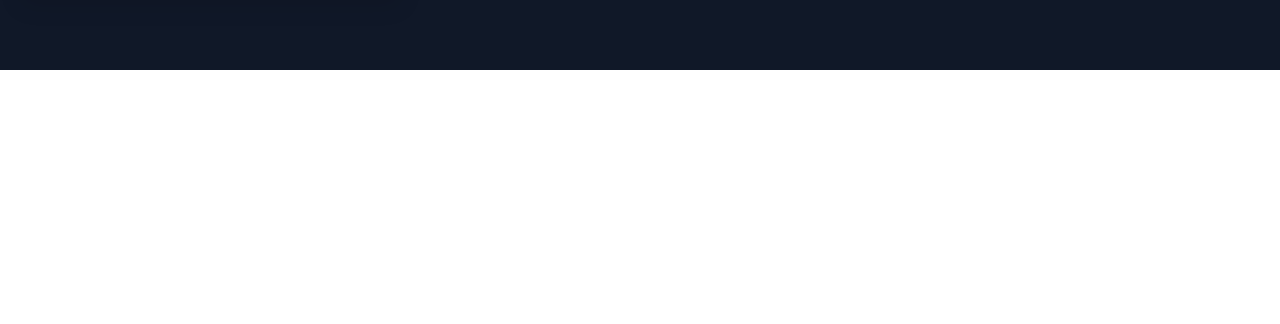
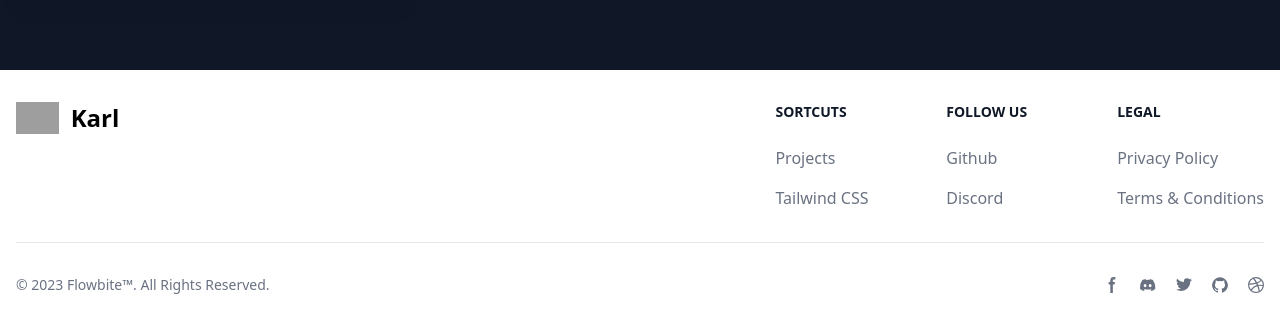
Before and after one commit to Captain-Carl-Larc/july-portifolio, a React (Vite) app: page / in a window 1280 px wide. Shown: the part 3046-3370 px from the top of the page. Before the commit the page ends 3116 px from the top, so only its background shows below. Built offline with nearby package versions, Linux system fonts and the light colour scheme; grey boxes are pictures that could not be loaded.

Commit message:
added footer

```diff
--- a/src/App.tsx
+++ b/src/App.tsx
@@ -4,6 +4,7 @@ import Navbar from "./components/Navbar";
 import About from "./components/about";
 import Skills from "./components/skills";
 import Projects from "./components/projects";
+import Footer from "./components/footer";
 
 function App() {
   return (
@@ -13,6 +14,7 @@ function App() {
       <About />
       <Skills />
       <Projects />
+      <Footer />
     </>
   );
 }
--- /dev/null
+++ b/src/components/footer.tsx
@@ -0,0 +1,191 @@
+function Footer() {
+    return (
+      <>
+        <footer className="bg-white dark:bg-gray-900">
+          <div className="mx-auto p-4 py-6 lg:py-8 w-full max-w-screen-xl">
+            <div className="md:flex md:justify-between">
+              <div className="mb-6 md:mb-0">
+                <a href="#" className="flex items-center">
+                  <img
+                    src="https://flowbite.com/docs/images/logo.svg"
+                    className="me-3 h-8"
+                    alt="FlowBite Logo"
+                  />
+                  <span className="self-center font-semibold dark:text-white text-2xl whitespace-nowrap">
+                    Karl
+                  </span>
+                </a>
+              </div>
+              <div className="gap-8 sm:gap-6 grid grid-cols-2 sm:grid-cols-3">
+                <div>
+                  <h2 className="mb-6 font-semibold text-gray-900 dark:text-white text-sm uppercase">
+                    Sortcuts
+                  </h2>
+                  <ul className="font-medium text-gray-500 dark:text-gray-400">
+                    <li className="mb-4">
+                      <a href="#projects" className="hover:underline">
+                        Projects
+                      </a>
+                    </li>
+                    <li>
+                      <a
+                        href="https://tailwindcss.com/"
+                        className="hover:underline"
+                      >
+                        Tailwind CSS
+                      </a>
+                    </li>
+                  </ul>
+                </div>
+                <div>
+                  <h2 className="mb-6 font-semibold text-gray-900 dark:text-white text-sm uppercase">
+                    Follow us
+                  </h2>
+                  <ul className="font-medium text-gray-500 dark:text-gray-400">
+                    <li className="mb-4">
+                      <a
+                        href="https://github.com/themesberg/flowbite"
+                        className="hover:underline"
+                      >
+                        Github
+                      </a>
+                    </li>
+                    <li>
+                      <a
+                        href="https://discord.gg/4eeurUVvTy"
+                        className="hover:underline"
+                      >
+                        Discord
+                      </a>
+                    </li>
+                  </ul>
+                </div>
+                <div>
+                  <h2 className="mb-6 font-semibold text-gray-900 dark:text-white text-sm uppercase">
+                    Legal
+                  </h2>
+                  <ul className="font-medium text-gray-500 dark:text-gray-400">
+                    <li className="mb-4">
+                      <a href="#" className="hover:underline">
+                        Privacy Policy
+                      </a>
+                    </li>
+                    <li>
+                      <a href="#" className="hover:underline">
+                        Terms &amp; Conditions
+                      </a>
+                    </li>
+                  </ul>
+                </div>
+              </div>
+            </div>
+            <hr className="sm:mx-auto my-6 lg:my-8 border-gray-200 dark:border-gray-700" />
+            <div className="sm:flex sm:justify-between sm:items-center">
+              <span className="text-gray-500 dark:text-gray-400 text-sm sm:text-center">
+                © 2023{" "}
+                <a href="https://flowbite.com/" className="hover:underline">
+                  Flowbite™
+                </a>
+                . All Rights Reserved.
+              </span>
+              <div className="flex sm:justify-center mt-4 sm:mt-0">
+                <a
+                  href="#"
+                  className="text-gray-500 hover:text-gray-900 dark:hover:text-white"
+                >
+                  <svg
+                    className="w-4 h-4"
+                    aria-hidden="true"
+                    xmlns="http://www.w3.org/2000/svg"
+                    fill="currentColor"
+                    viewBox="0 0 8 19"
+                  >
+                    <path
+                      fill-rule="evenodd"
+                      d="M6.135 3H8V0H6.135a4.147 4.147 0 0 0-4.142 4.142V6H0v3h2v9.938h3V9h2.021l.592-3H5V3.591A.6.6 0 0 1 5.592 3h.543Z"
+                      clip-rule="evenodd"
+                    />
+                  </svg>
+                  <span className="sr-only">Facebook page</span>
+                </a>
+                <a
+                  href="#"
+                  className="ms-5 text-gray-500 hover:text-gray-900 dark:hover:text-white"
+                >
+                  <svg
+                    className="w-4 h-4"
+                    aria-hidden="true"
+                    xmlns="http://www.w3.org/2000/svg"
+                    fill="currentColor"
+                    viewBox="0 0 21 16"
+                  >
+                    <path d="M16.942 1.556a16.3 16.3 0 0 0-4.126-1.3 12.04 12.04 0 0 0-.529 1.1 15.175 15.175 0 0 0-4.573 0 11.585 11.585 0 0 0-.535-1.1 16.274 16.274 0 0 0-4.129 1.3A17.392 17.392 0 0 0 .182 13.218a15.785 15.785 0 0 0 4.963 2.521c.41-.564.773-1.16 1.084-1.785a10.63 10.63 0 0 1-1.706-.83c.143-.106.283-.217.418-.33a11.664 11.664 0 0 0 10.118 0c.137.113.277.224.418.33-.544.328-1.116.606-1.71.832a12.52 12.52 0 0 0 1.084 1.785 16.46 16.46 0 0 0 5.064-2.595 17.286 17.286 0 0 0-2.973-11.59ZM6.678 10.813a1.941 1.941 0 0 1-1.8-2.045 1.93 1.93 0 0 1 1.8-2.047 1.919 1.919 0 0 1 1.8 2.047 1.93 1.93 0 0 1-1.8 2.045Zm6.644 0a1.94 1.94 0 0 1-1.8-2.045 1.93 1.93 0 0 1 1.8-2.047 1.918 1.918 0 0 1 1.8 2.047 1.93 1.93 0 0 1-1.8 2.045Z" />
+                  </svg>
+                  <span className="sr-only">Discord community</span>
+                </a>
+                <a
+                  href="#"
+                  className="ms-5 text-gray-500 hover:text-gray-900 dark:hover:text-white"
+                >
+                  <svg
+                    className="w-4 h-4"
+                    aria-hidden="true"
+                    xmlns="http://www.w3.org/2000/svg"
+                    fill="currentColor"
+                    viewBox="0 0 20 17"
+                  >
+                    <path
+                      fill-rule="evenodd"
+                      d="M20 1.892a8.178 8.178 0 0 1-2.355.635 4.074 4.074 0 0 0 1.8-2.235 8.344 8.344 0 0 1-2.605.98A4.13 4.13 0 0 0 13.85 0a4.068 4.068 0 0 0-4.1 4.038 4 4 0 0 0 .105.919A11.705 11.705 0 0 1 1.4.734a4.006 4.006 0 0 0 1.268 5.392 4.165 4.165 0 0 1-1.859-.5v.05A4.057 4.057 0 0 0 4.1 9.635a4.19 4.19 0 0 1-1.856.07 4.108 4.108 0 0 0 3.831 2.807A8.36 8.36 0 0 1 0 14.184 11.732 11.732 0 0 0 6.291 16 11.502 11.502 0 0 0 17.964 4.5c0-.177 0-.35-.012-.523A8.143 8.143 0 0 0 20 1.892Z"
+                      clip-rule="evenodd"
+                    />
+                  </svg>
+                  <span className="sr-only">Twitter page</span>
+                </a>
+                <a
+                  href="#"
+                  className="ms-5 text-gray-500 hover:text-gray-900 dark:hover:text-white"
+                >
+                  <svg
+                    className="w-4 h-4"
+                    aria-hidden="true"
+                    xmlns="http://www.w3.org/2000/svg"
+                    fill="currentColor"
+                    viewBox="0 0 20 20"
+                  >
+                    <path
+                      fill-rule="evenodd"
+                      d="M10 .333A9.911 9.911 0 0 0 6.866 19.65c.5.092.678-.215.678-.477 0-.237-.01-1.017-.014-1.845-2.757.6-3.338-1.169-3.338-1.169a2.627 2.627 0 0 0-1.1-1.451c-.9-.615.07-.6.07-.6a2.084 2.084 0 0 1 1.518 1.021 2.11 2.11 0 0 0 2.884.823c.044-.503.268-.973.63-1.325-2.2-.25-4.516-1.1-4.516-4.9A3.832 3.832 0 0 1 4.7 7.068a3.56 3.56 0 0 1 .095-2.623s.832-.266 2.726 1.016a9.409 9.409 0 0 1 4.962 0c1.89-1.282 2.717-1.016 2.717-1.016.366.83.402 1.768.1 2.623a3.827 3.827 0 0 1 1.02 2.659c0 3.807-2.319 4.644-4.525 4.889a2.366 2.366 0 0 1 .673 1.834c0 1.326-.012 2.394-.012 2.72 0 .263.18.572.681.475A9.911 9.911 0 0 0 10 .333Z"
+                      clip-rule="evenodd"
+                    />
+                  </svg>
+                  <span className="sr-only">GitHub account</span>
+                </a>
+                <a
+                  href="#"
+                  className="ms-5 text-gray-500 hover:text-gray-900 dark:hover:text-white"
+                >
+                  <svg
+                    className="w-4 h-4"
+                    aria-hidden="true"
+                    xmlns="http://www.w3.org/2000/svg"
+                    fill="currentColor"
+                    viewBox="0 0 20 20"
+                  >
+                    <path
+                      fill-rule="evenodd"
+                      d="M10 0a10 10 0 1 0 10 10A10.009 10.009 0 0 0 10 0Zm6.613 4.614a8.523 8.523 0 0 1 1.93 5.32 20.094 20.094 0 0 0-5.949-.274c-.059-.149-.122-.292-.184-.441a23.879 23.879 0 0 0-.566-1.239 11.41 11.41 0 0 0 4.769-3.366ZM8 1.707a8.821 8.821 0 0 1 2-.238 8.5 8.5 0 0 1 5.664 2.152 9.608 9.608 0 0 1-4.476 3.087A45.758 45.758 0 0 0 8 1.707ZM1.642 8.262a8.57 8.57 0 0 1 4.73-5.981A53.998 53.998 0 0 1 9.54 7.222a32.078 32.078 0 0 1-7.9 1.04h.002Zm2.01 7.46a8.51 8.51 0 0 1-2.2-5.707v-.262a31.64 31.64 0 0 0 8.777-1.219c.243.477.477.964.692 1.449-.114.032-.227.067-.336.1a13.569 13.569 0 0 0-6.942 5.636l.009.003ZM10 18.556a8.508 8.508 0 0 1-5.243-1.8 11.717 11.717 0 0 1 6.7-5.332.509.509 0 0 1 .055-.02 35.65 35.65 0 0 1 1.819 6.476 8.476 8.476 0 0 1-3.331.676Zm4.772-1.462A37.232 37.232 0 0 0 13.113 11a12.513 12.513 0 0 1 5.321.364 8.56 8.56 0 0 1-3.66 5.73h-.002Z"
+                      clip-rule="evenodd"
+                    />
+                  </svg>
+                  <span className="sr-only">Dribbble account</span>
+                </a>
+              </div>
+            </div>
+          </div>
+        </footer>
+      </>
+    );
+}
+
+export default Footer;
```
